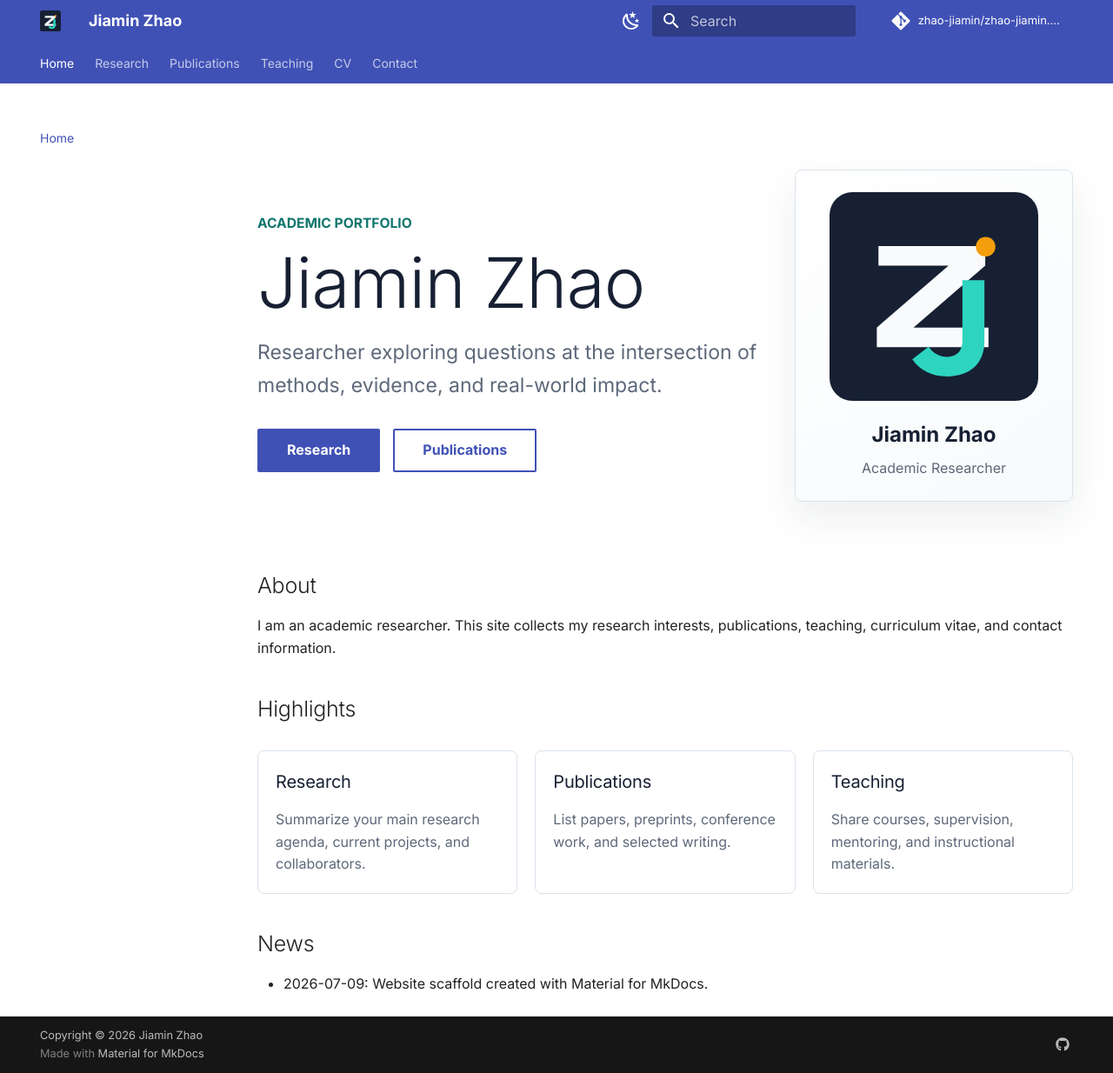
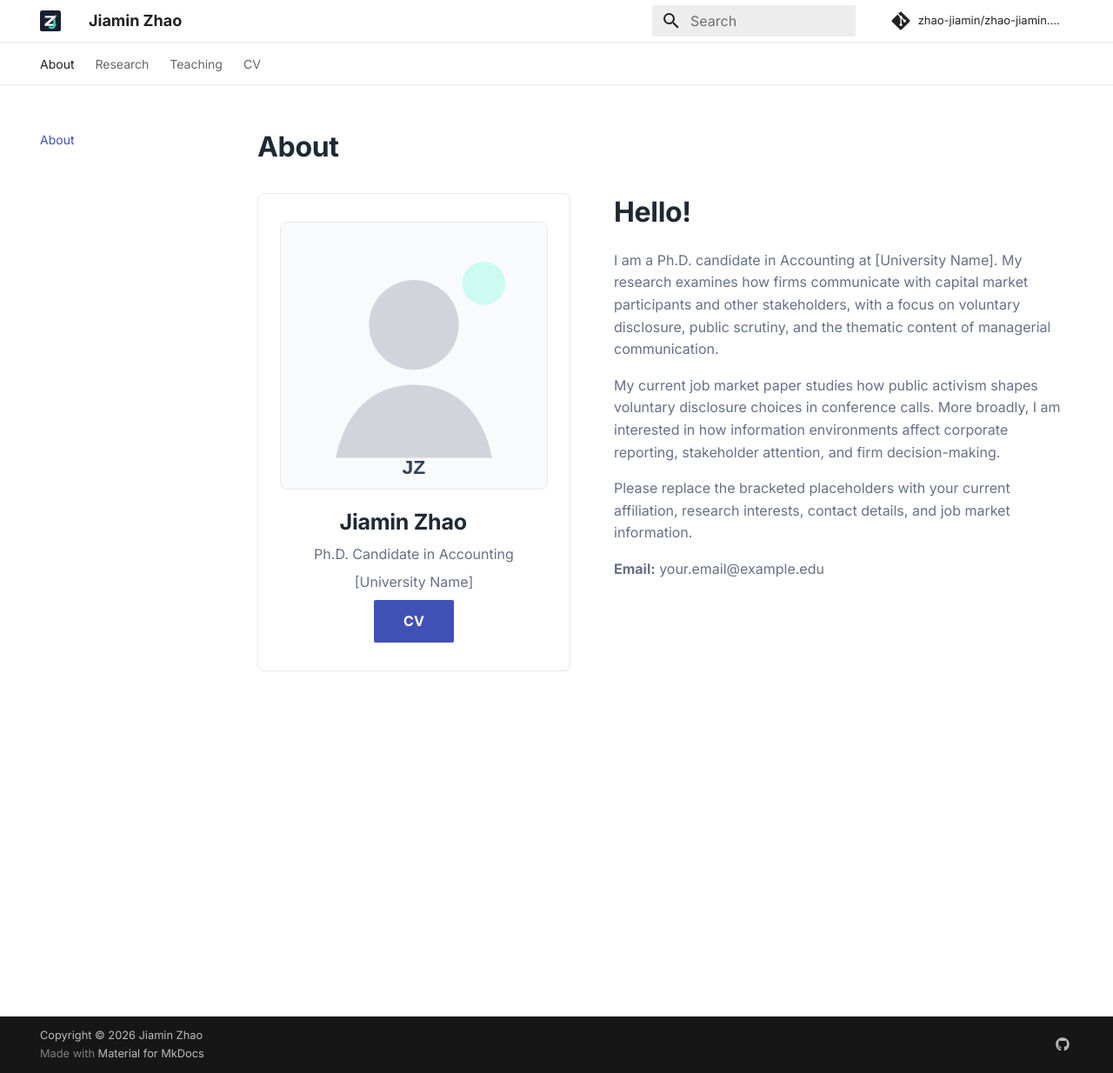
Before and after one commit to zhao-jiamin/zhao-jiamin.github.io, an MkDocs documentation site: the page built from docs/index.md, in a window 1280 px wide and 1234 px high. Shown: the whole window at 87% size. Built offline with MkDocs 1.6.1 and Material for MkDocs 9.7.7, drawn with Linux system fonts in a browser that asks for light colours; comment, search, counter and statistics services are not loaded.

Commit message:
Update academic website layout

```diff
--- a/docs/assets/stylesheets/extra.css
+++ b/docs/assets/stylesheets/extra.css
@@ -1,129 +1,162 @@
 :root {
-  --zj-ink: #172033;
-  --zj-muted: #5d687a;
-  --zj-line: #d9e2ec;
-  --zj-surface: #f7fafc;
+  --zj-ink: #1f2933;
+  --zj-muted: #667085;
+  --zj-line: #e5e7eb;
+  --zj-surface: #f8fafc;
   --zj-accent: #0f766e;
-  --zj-warm: #b45309;
+  --zj-accent-soft: #ccfbf1;
+  --zj-paper: #ffffff;
 }
 
-.homepage-hero {
-  align-items: center;
-  display: grid;
-  gap: 2rem;
-  grid-template-columns: minmax(0, 1fr) minmax(220px, 320px);
-  margin: 1rem 0 2.5rem;
-  min-height: 22rem;
+.md-header {
+  border-bottom: 1px solid var(--zj-line);
+  box-shadow: none;
 }
 
-.homepage-hero__content h1 {
-  color: var(--zj-ink);
-  font-size: clamp(2.4rem, 4rem, 4rem);
-  line-height: 1.05;
-  margin: 0;
+.md-tabs {
+  border-bottom: 1px solid var(--zj-line);
 }
 
-.eyebrow {
-  color: var(--zj-accent);
-  font-size: 0.78rem;
+.md-typeset h1 {
+  color: var(--zj-ink);
   font-weight: 700;
-  letter-spacing: 0;
-  margin-bottom: 0.65rem;
-  text-transform: uppercase;
+  margin-bottom: 1.6rem;
 }
 
-.lead {
-  color: var(--zj-muted);
-  font-size: 1.15rem;
-  line-height: 1.65;
-  margin: 1rem 0 1.5rem;
-  max-width: 42rem;
+.md-typeset h2,
+.md-typeset h3 {
+  color: var(--zj-ink);
+  font-weight: 650;
 }
 
-.homepage-hero__links {
-  display: flex;
-  flex-wrap: wrap;
-  gap: 0.75rem;
+.md-typeset p,
+.md-typeset li {
+  color: var(--zj-muted);
 }
 
-.profile-panel {
-  background: linear-gradient(145deg, #ffffff, var(--zj-surface));
+.about-layout {
+  align-items: start;
+  display: grid;
+  gap: 2.5rem;
+  grid-template-columns: 18rem minmax(0, 1fr);
+  margin-top: 0.5rem;
+}
+
+.profile-card {
+  background: var(--zj-paper);
   border: 1px solid var(--zj-line);
   border-radius: 8px;
-  box-shadow: 0 18px 45px rgba(23, 32, 51, 0.08);
   padding: 1.25rem;
   text-align: center;
 }
 
-.profile-panel img {
+.profile-card h2 {
+  font-size: 1.25rem;
+  margin: 1rem 0 0.25rem;
+}
+
+.profile-card p {
+  margin: 0.35rem 0;
+}
+
+.profile-photo {
+  aspect-ratio: 1;
+  border: 1px solid var(--zj-line);
   border-radius: 8px;
   display: block;
-  height: auto;
-  margin: 0 auto 1rem;
-  max-width: 12rem;
+  margin: 0 auto;
+  object-fit: cover;
   width: 100%;
 }
 
-.profile-panel__name {
-  color: var(--zj-ink);
-  font-size: 1.2rem;
+.about-copy {
+  max-width: 42rem;
+}
+
+.about-copy h2 {
+  font-size: 1.6rem;
+  margin-top: 0;
+}
+
+.paper-card,
+.teaching-group,
+.project-list {
+  background: var(--zj-paper);
+  border: 1px solid var(--zj-line);
+  border-radius: 8px;
+  margin: 1.2rem 0 1.6rem;
+  padding: 1.25rem;
+}
+
+.paper-card--featured {
+  border-top: 4px solid var(--zj-accent);
+}
+
+.paper-card h3,
+.project-list h3,
+.teaching-group h3 {
+  margin-top: 0;
+}
+
+.paper-label {
+  background: var(--zj-accent-soft);
+  border-radius: 8px;
+  color: #115e59;
+  display: inline-block;
+  font-size: 0.75rem;
   font-weight: 700;
+  margin-bottom: 0.7rem;
+  padding: 0.2rem 0.55rem;
+  text-transform: uppercase;
+}
+
+.paper-actions {
+  display: flex;
+  flex-wrap: wrap;
+  gap: 0.55rem;
+  margin: 0.9rem 0 1rem;
+}
+
+.paper-actions .md-button {
   margin: 0;
 }
 
-.profile-panel__role {
-  color: var(--zj-muted);
-  margin: 0.35rem 0 0;
+.paper-figure {
+  border: 1px solid var(--zj-line);
+  border-radius: 8px;
+  display: block;
+  margin: 1rem 0;
+  max-width: 36rem;
+  width: 100%;
 }
 
-.feature-grid {
-  display: grid;
-  gap: 1rem;
-  grid-template-columns: repeat(3, minmax(0, 1fr));
-  margin: 1.5rem 0;
-}
-
-.feature-grid article {
-  border: 1px solid var(--zj-line);
-  border-radius: 8px;
-  padding: 1rem;
-}
-
-.feature-grid h3 {
-  color: var(--zj-ink);
-  margin-top: 0;
-}
-
-.feature-grid p {
-  color: var(--zj-muted);
-  margin-bottom: 0;
-}
-
-[data-md-color-scheme="slate"] {
-  --zj-ink: #edf2f7;
-  --zj-muted: #b8c2d6;
-  --zj-line: #334155;
-  --zj-surface: #111827;
-  --zj-accent: #2dd4bf;
-  --zj-warm: #f59e0b;
-}
-
-[data-md-color-scheme="slate"] .profile-panel {
-  background: linear-gradient(145deg, #172033, var(--zj-surface));
+.md-typeset .admonition.abstract,
+.md-typeset details.abstract {
+  border-color: var(--zj-line);
   box-shadow: none;
 }
 
+.md-typeset .admonition.abstract > .admonition-title,
+.md-typeset details.abstract > summary {
+  background: var(--zj-surface);
+}
+
+.md-button {
+  border-radius: 8px;
+}
+
 @media screen and (max-width: 760px) {
-  .homepage-hero {
+  .about-layout {
     grid-template-columns: 1fr;
-    min-height: auto;
   }
 
-  .homepage-hero__content h1 {
-    font-size: 2.55rem;
+  .profile-card {
+    max-width: 22rem;
   }
 
-  .feature-grid {
-    grid-template-columns: 1fr;
+  .paper-card,
+  .teaching-group,
+  .project-list {
+    padding: 1rem;
   }
 }
--- a/docs/index.md
+++ b/docs/index.md
@@ -1,50 +1,50 @@
 ---
+title: About
 hide:
   - toc
 ---
 
-<section class="homepage-hero">
-  <div class="homepage-hero__content">
-    <p class="eyebrow">Academic Portfolio</p>
-    <h1>Jiamin Zhao</h1>
-    <p class="lead">
-      Researcher exploring questions at the intersection of methods, evidence,
-      and real-world impact.
-    </p>
-    <div class="homepage-hero__links">
-      <a class="md-button md-button--primary" href="research/">Research</a>
-      <a class="md-button" href="publications/">Publications</a>
-    </div>
-  </div>
-  <aside class="profile-panel" aria-label="Profile summary">
-    <img src="assets/images/monogram.svg" alt="Jiamin Zhao monogram" />
-    <p class="profile-panel__name">Jiamin Zhao</p>
-    <p class="profile-panel__role">Academic Researcher</p>
-  </aside>
+# About
+
+<!--
+To replace the profile image, save your photo as:
+docs/assets/images/profile.jpg
+Then update the image path below from profile-placeholder.svg to profile.jpg.
+-->
+
+<div class="about-layout" markdown="1">
+
+<aside class="profile-card" markdown="1">
+![Profile image placeholder for Jiamin Zhao](assets/images/profile-placeholder.svg){ .profile-photo }
+
+## Jiamin Zhao
+
+Ph.D. Candidate in Accounting
+
+[University Name]
+
+[CV](assets/cv.pdf){ .md-button .md-button--primary }
+</aside>
+
+<section class="about-copy" markdown="1">
+
+## Hello!
+
+I am a Ph.D. candidate in Accounting at [University Name]. My research examines
+how firms communicate with capital market participants and other stakeholders,
+with a focus on voluntary disclosure, public scrutiny, and the thematic content
+of managerial communication.
+
+My current job market paper studies how public activism shapes voluntary
+disclosure choices in conference calls. More broadly, I am interested in how
+information environments affect corporate reporting, stakeholder attention, and
+firm decision-making.
+
+Please replace the bracketed placeholders with your current affiliation,
+research interests, contact details, and job market information.
+
+**Email:** your.email@example.edu
+
 </section>
 
-## About
-
-I am an academic researcher. This site collects my research interests,
-publications, teaching, curriculum vitae, and contact information.
-
-## Highlights
-
-<div class="feature-grid">
-  <article>
-    <h3>Research</h3>
-    <p>Summarize your main research agenda, current projects, and collaborators.</p>
-  </article>
-  <article>
-    <h3>Publications</h3>
-    <p>List papers, preprints, conference work, and selected writing.</p>
-  </article>
-  <article>
-    <h3>Teaching</h3>
-    <p>Share courses, supervision, mentoring, and instructional materials.</p>
-  </article>
 </div>
-
-## News
-
-- 2026-07-09: Website scaffold created with Material for MkDocs.
--- a/mkdocs.yml
+++ b/mkdocs.yml
@@ -1,5 +1,5 @@
 site_name: Jiamin Zhao
-site_description: Personal academic website for Jiamin Zhao
+site_description: Academic website for Jiamin Zhao
 site_url: https://zhao-jiamin.github.io/
 repo_url: https://github.com/zhao-jiamin/zhao-jiamin.github.io
 repo_name: zhao-jiamin/zhao-jiamin.github.io
@@ -20,18 +20,9 @@ theme:
     - search.highlight
     - content.code.copy
   palette:
-    - scheme: default
-      primary: indigo
-      accent: teal
-      toggle:
-        icon: material/weather-night
-        name: Switch to dark mode
-    - scheme: slate
-      primary: indigo
-      accent: teal
-      toggle:
-        icon: material/weather-sunny
-        name: Switch to light mode
+    scheme: default
+    primary: white
+    accent: teal
   font:
     text: Inter
     code: JetBrains Mono
@@ -64,9 +55,7 @@ markdown_extensions:
       custom_checkbox: true
 
 nav:
-  - Home: index.md
+  - About: index.md
   - Research: research.md
-  - Publications: publications.md
   - Teaching: teaching.md
   - CV: cv.md
-  - Contact: contact.md
```
Also changed, not shown: docs/contact.md (deleted, +0 -12 lines), docs/cv.md (+15 -12 lines), docs/publications.md (deleted, +0 -14 lines), docs/research.md (+55 -13 lines), docs/teaching.md (+28 -10 lines), docs/assets/images/profile-placeholder.svg (added), docs/assets/images/research-activism.svg (added), 2 other files.
